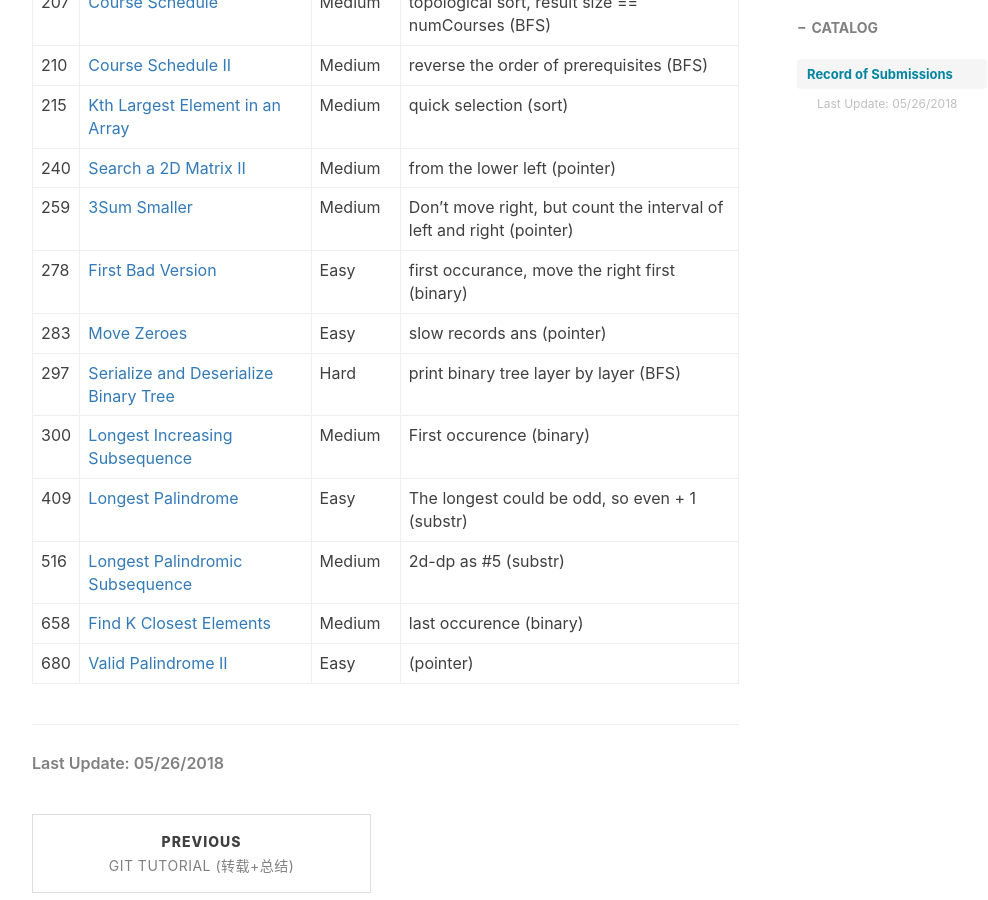
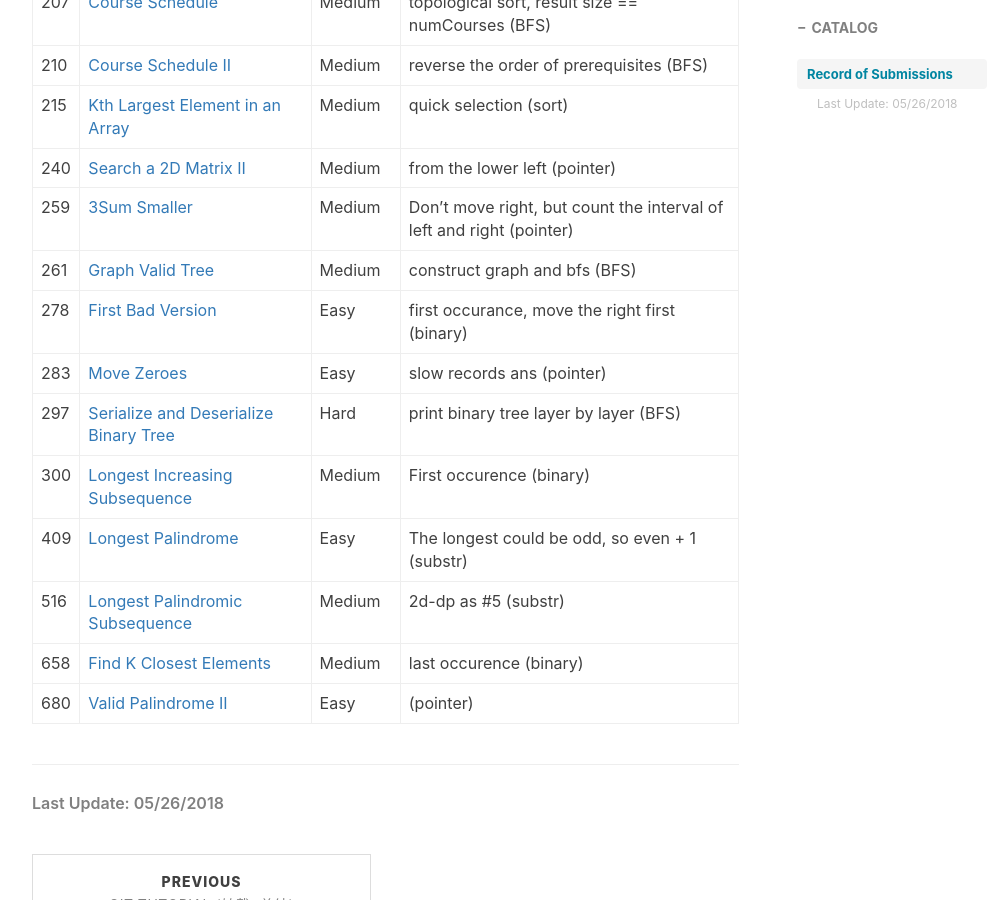
Before and after one commit to ly16/ly16.github.io, a Jekyll site: the page built from _posts/2018-05-18-leetcode-record-round1.md, in a window 1280 px wide and 900 px high, scrolled down 2250 px. Shown: the whole window, without its empty margins (233-1221 px from the left). Built offline with Jekyll 4.4.1, drawn with Linux system fonts in a browser that asks for light colours; nearby versions of some CDN libraries; comment, search, counter and statistics services are not loaded.

Commit message:
Update 2018-05-18-leetcode-record-round1.md

```diff
--- a/_posts/2018-05-18-leetcode-record-round1.md
+++ b/_posts/2018-05-18-leetcode-record-round1.md
@@ -50,6 +50,7 @@ tags:
 |215|[Kth Largest Element in an Array](https://github.com/ly16/LC-Practice/blob/master/Kth%20Largest%20Element.java)|Medium|quick selection (sort)|
 |240|[Search a 2D Matrix II](https://github.com/ly16/LC-Practice/blob/master/Search%20a%202D%20Matrix%20II.java)|Medium|from the lower left (pointer)|
 |259|[3Sum Smaller](https://github.com/ly16/LC-Practice/blob/master/3Sum%20Smaller.java)|Medium|Don't move right, but count the interval of left and right (pointer)|
+|261|[Graph Valid Tree](https://github.com/ly16/LC-Practice/blob/master/Graph%20Valid%20Tree.java)|Medium|construct graph and bfs (BFS)|
 |278|[First Bad Version](https://github.com/ly16/LC-Practice/blob/master/First%20Bad%20Version.java)|Easy|first occurance, move the right first (binary)|
 |283|[Move Zeroes](https://github.com/ly16/LC-Practice/blob/master/Move%200s%20To%20The%20End%20II.java)|Easy|slow records ans (pointer)|
 |297|[Serialize and Deserialize Binary Tree](https://github.com/ly16/LC-Practice/blob/master/Binary%20Tree%20Serialization.java)|Hard|print binary tree layer by layer (BFS)|
```
